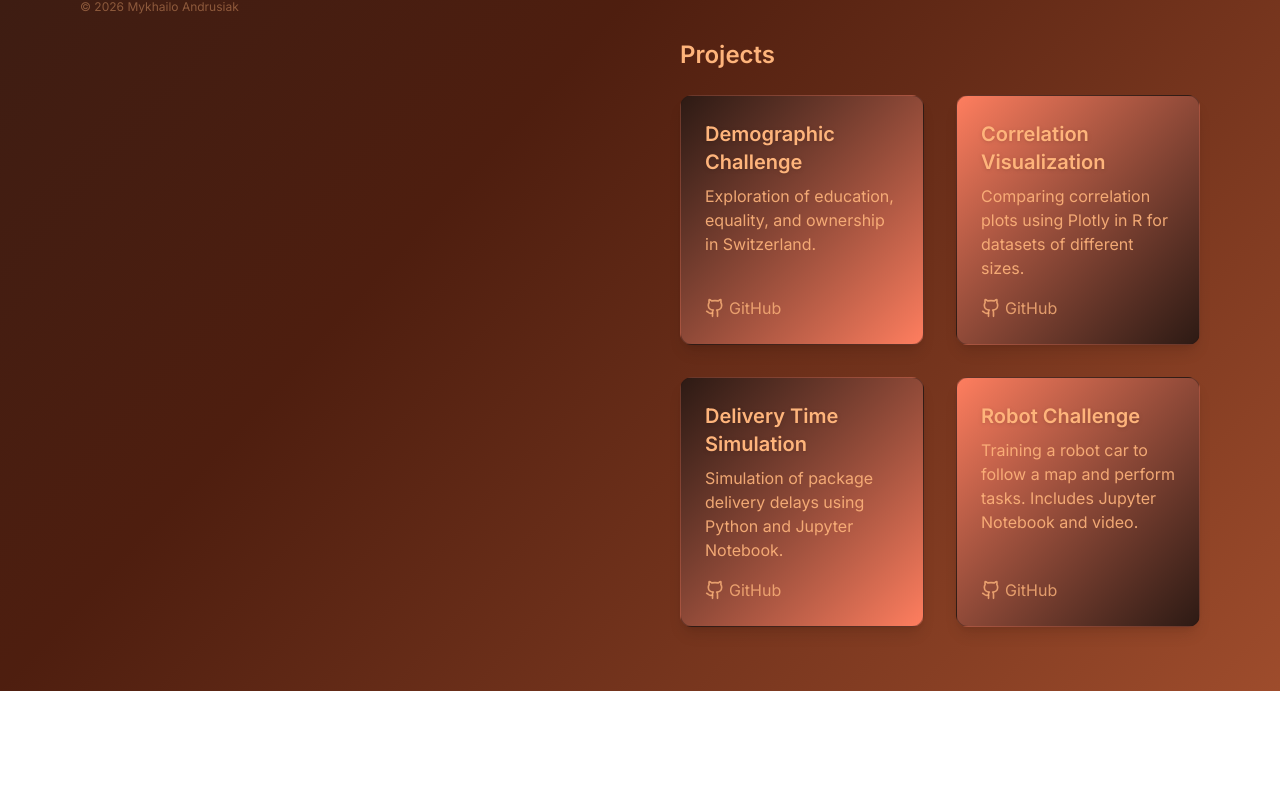
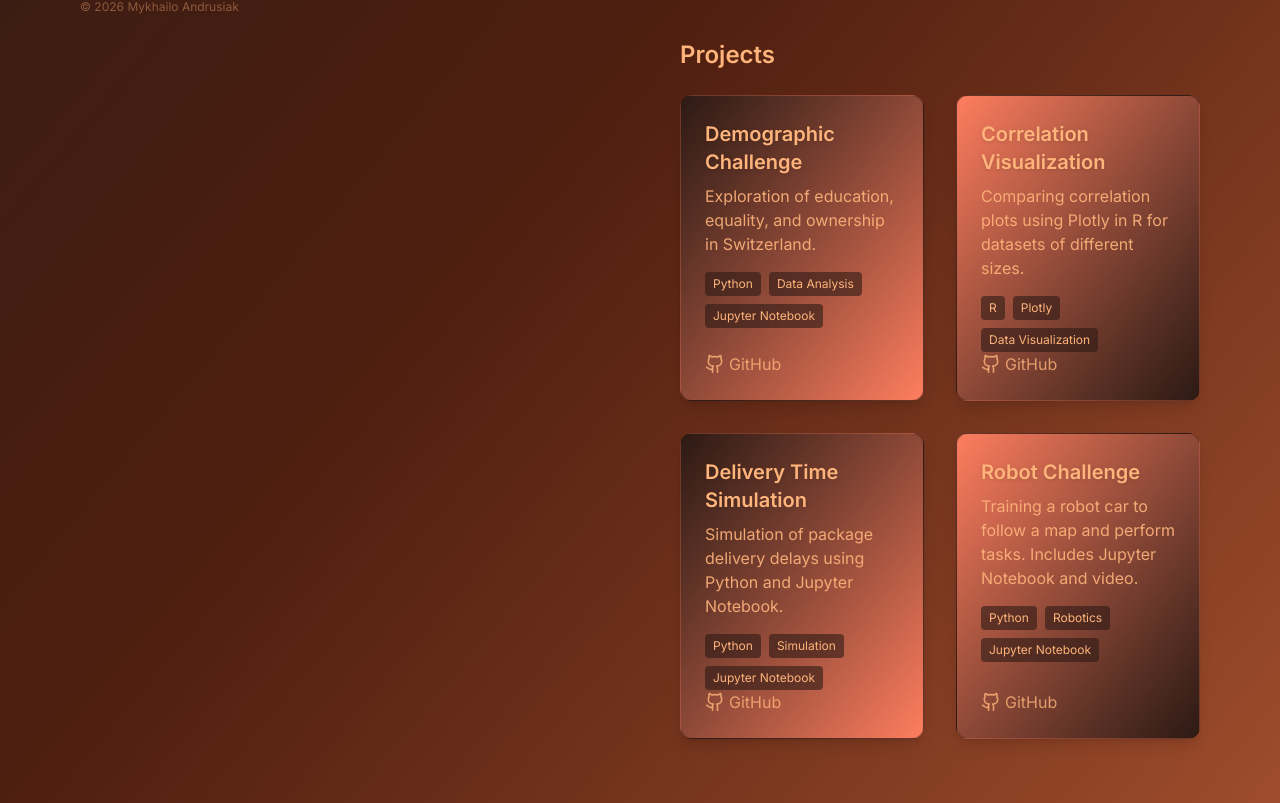
Before and after one commit to mikeandrusyak/Portfolio, a Next.js app: page / in a window 1280 px wide. Shown: the part 721-1524 px from the top of the page. Before the commit the page ends 1412 px from the top, so only its background shows below. Built offline with nearby package versions, Linux system fonts and the light colour scheme; a web font is replaced by a local one.

Commit message:
feat: add skill tags to projects

```diff
--- a/components/ui/card.tsx
+++ b/components/ui/card.tsx
@@ -7,7 +7,7 @@ const cardColors = [
   'from-sunset-orange to-sunset-brown',
 ];
 
-export function Card({ title, description, github, colorIdx }: { title: string; description: string; github: string; colorIdx: number }) {
+export function Card({ title, description, github, tags, colorIdx }: { title: string; description: string; github: string; tags: string[]; colorIdx: number }) {
   return (
     <div
       className={clsx(
@@ -25,6 +25,16 @@ export function Card({ title, description, github, colorIdx }: { title: string;
         <p className="text-sunset-peach/90 mb-4 text-base">
           {description}
         </p>
+        <ul className="flex flex-wrap gap-2 mt-2">
+          {tags.map((tag) => (
+            <li
+              key={tag}
+              className="bg-sunset-brown/60 text-sunset-peach text-xs px-2 py-1 rounded"
+            >
+              {tag}
+            </li>
+          ))}
+        </ul>
       </div>
       <div className="flex items-center mt-auto">
         <Link href={github} target="_blank" rel="noopener noreferrer" className="inline-flex items-center text-sunset-peach/80 hover:text-sunset-peach transition-colors">
--- a/data/projects.ts
+++ b/data/projects.ts
@@ -3,21 +3,25 @@ export const projects = [
     title: 'Demographic Challenge',
     description: 'Exploration of education, equality, and ownership in Switzerland.',
     github: 'https://github.com/mikeandrusyak/Demografie-Challenge',
+    tags: ['Python', 'Data Analysis', 'Jupyter Notebook'],
   },
   {
     title: 'Correlation Visualization',
     description: 'Comparing correlation plots using Plotly in R for datasets of different sizes.',
     github: 'https://github.com/mikeandrusyak/correlation_with_plotly',
+    tags: ['R', 'Plotly', 'Data Visualization'],
   },
   {
     title: 'Delivery Time Simulation',
     description: 'Simulation of package delivery delays using Python and Jupyter Notebook.',
     github: 'https://github.com/mikeandrusyak/simulation_of_the_delivery_time',
+    tags: ['Python', 'Simulation', 'Jupyter Notebook'],
   },
   {
     title: 'Robot Challenge',
     description: 'Training a robot car to follow a map and perform tasks. Includes Jupyter Notebook and video.',
     github: 'https://github.com/mikeandrusyak/robot_challenge',
+    tags: ['Python', 'Robotics', 'Jupyter Notebook'],
   },
 ];
 
--- a/pages/index.tsx
+++ b/pages/index.tsx
@@ -118,6 +118,7 @@ export default function Home() {
                   title={project.title}
                   description={project.description}
                   github={project.github}
+                  tags={project.tags}
                   colorIdx={idx}
                 />
               </motion.div>
```
